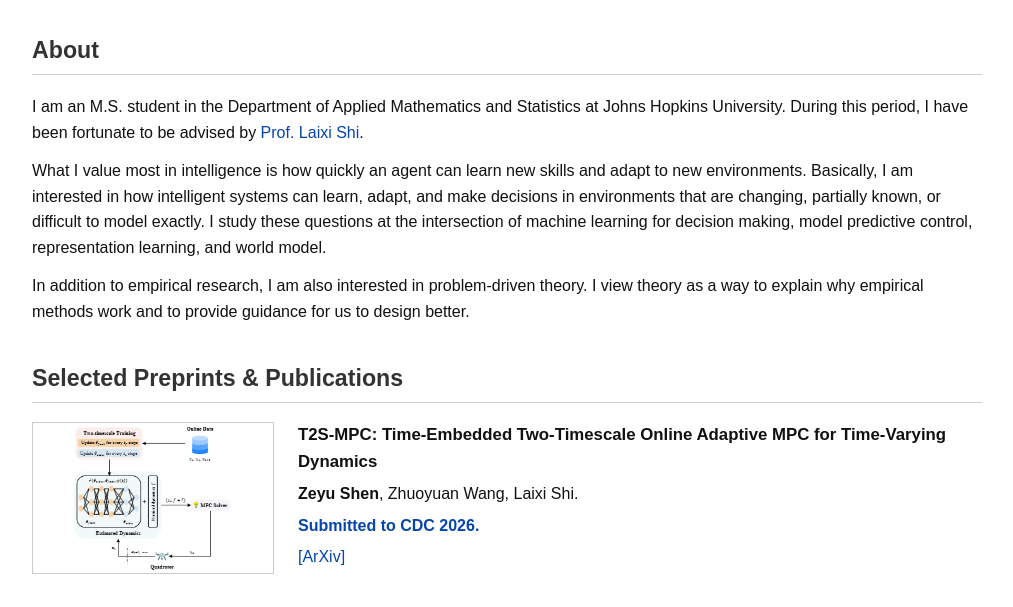
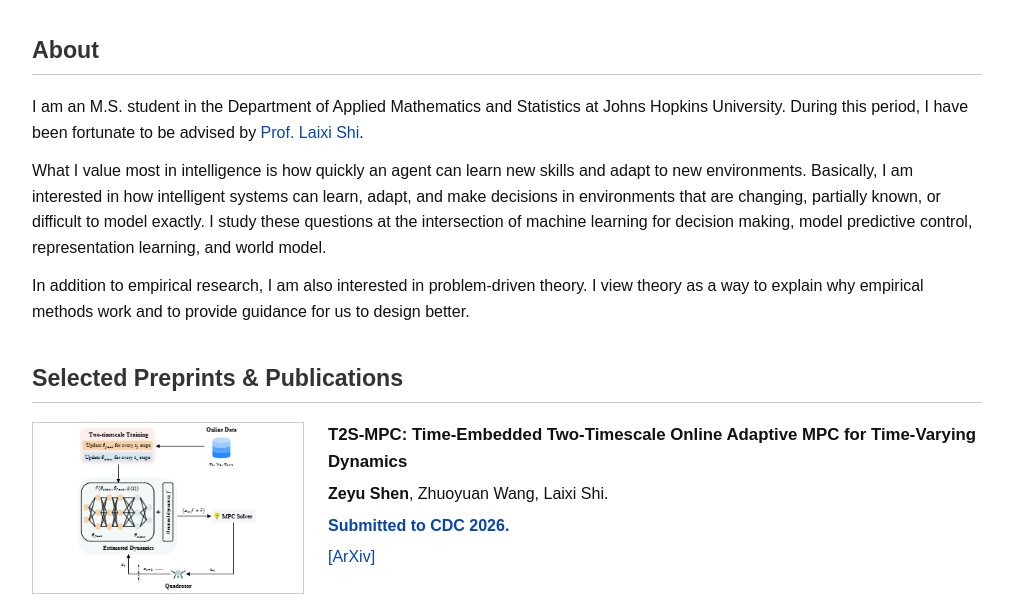
Before and after one commit to Zeyuu0920/zeyushen.github.io, a plain HTML site: page index.html in a window 1280 px wide. Shown: the part 156-763 px from the top of the page, without its empty margins (133-1146 px from the left). Drawn offline with Linux system fonts and the light colour scheme.

Commit message:
Update pub-image styles for larger dimensions

```diff
--- a/index.html
+++ b/index.html
@@ -101,18 +101,17 @@
       margin-bottom: 28px;
     }
 
-    ..pub-image {
-  flex: 0 0 240px;
+    .pub-image {
+      flex: 0 0 270px;
     }
 
     .pub-image img {
-  width: 240px;
-  height: 150px;
+      width: 270px;
+      height: 170px;
       object-fit: contain;
       border: 1px solid #ccc;
       background-color: #fff;
     }
-
     .pub-info {
       flex: 1;
     }
```
Lines whose indentation alone changed are shown as unchanged.
